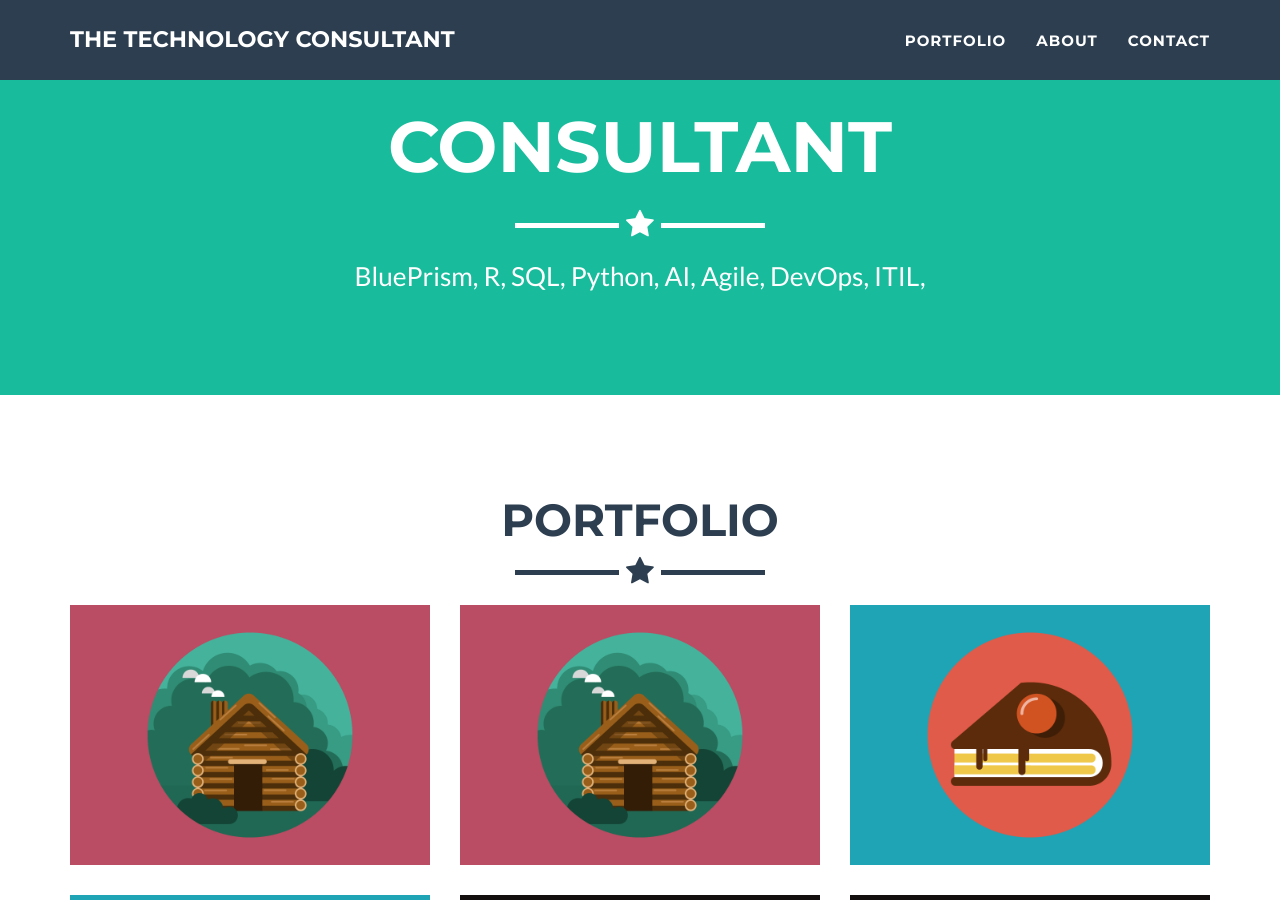
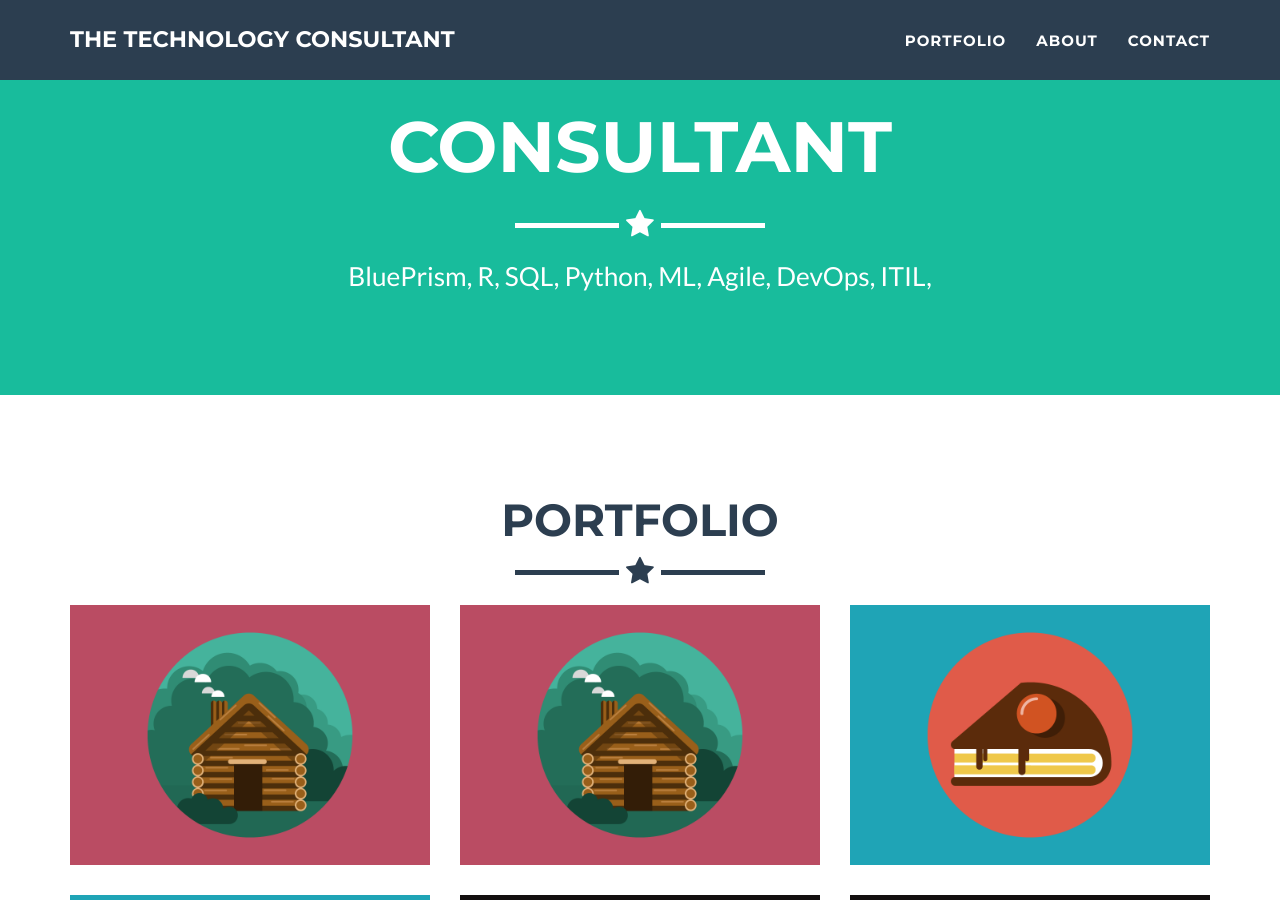
Before and after one commit to tylorbunting/buntoss.github.io, a Jekyll site: the page built from index.html, in a window 1280 px wide and 900 px high, scrolled down 559 px. Built offline with Jekyll 4.4.1, drawn with Linux system fonts in a browser that asks for light colours.

Commit message:
AI changed to ML

```diff
--- a/_config.yml
+++ b/_config.yml
@@ -4,7 +4,7 @@ email: buntoss@gmail.com
 url: https://tylorbunting.com
 description: "Write an awesome description for your new site here. You can edit this line in _config.yml. It will appear in your document head meta (for Google search results) and in your feed.xml site description."
 keywords: "your keywords, separated by commas"
-skills: "BluePrism, R, SQL, Python, AI, Agile, DevOps, ITIL,"
+skills: "BluePrism, R, SQL, Python, ML, Agile, DevOps, ITIL,"
 meta_author: Bunting Tylor
 
 # Google webmaster tools
```
